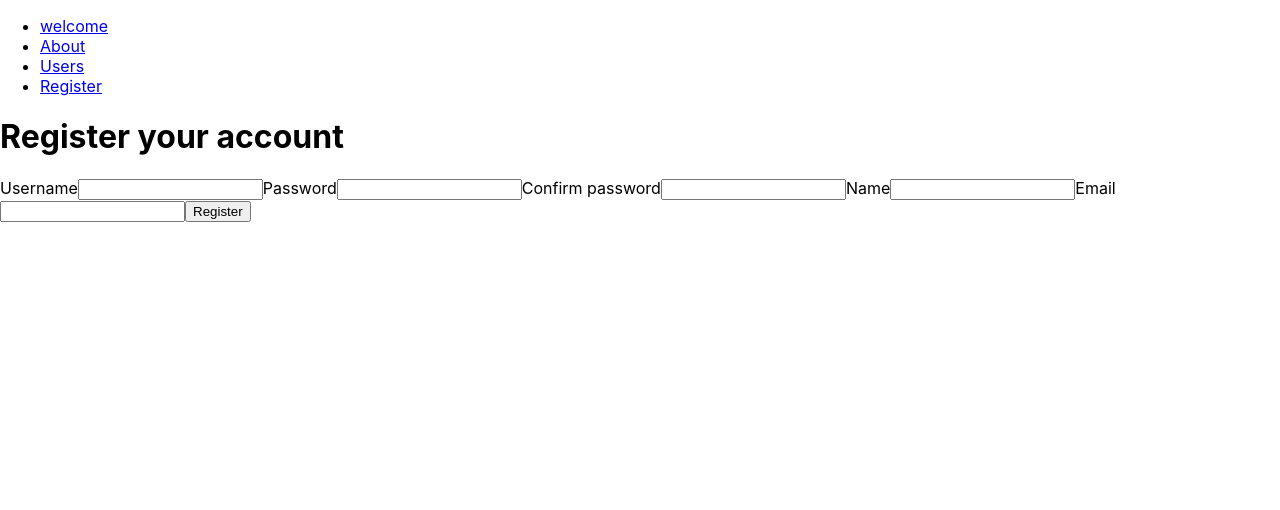
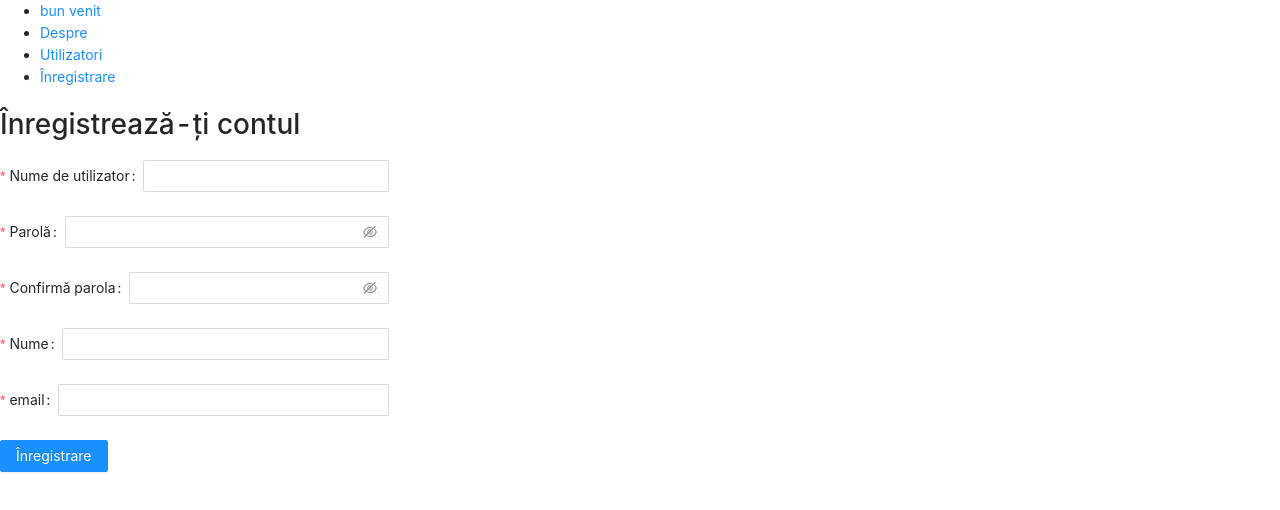
Before and after one commit to D2003ROB/CodeWell, a React (Create React App) app in the folder codewell-fe/: page /register in a window 1280 px wide. Shown: the top 510 px of the page. Built offline with nearby package versions, Linux system fonts and the light colour scheme.

Commit message:
Register component using ant.design

```diff
--- a/codewell-fe/package.json
+++ b/codewell-fe/package.json
@@ -6,6 +6,7 @@
     "@testing-library/jest-dom": "^4.2.4",
     "@testing-library/react": "^9.5.0",
     "@testing-library/user-event": "^7.2.1",
+    "antd": "^4.2.0",
     "i18next": "^19.4.4",
     "i18next-http-backend": "^1.0.8",
     "i18next-xhr-backend": "^3.2.2",
--- a/codewell-fe/public/locales/ro/translation.json
+++ b/codewell-fe/public/locales/ro/translation.json
@@ -2,10 +2,21 @@
   "About": "Despre",
   "Confirm password": "Confirmă parola",
   "Email": "Email",
+  "email": "email",
+  "Invalid email address!": "Adresă de email invalidă!",
   "Name": "Nume",
   "Password": "Parolă",
+  "Password must be at least 10 characters!":
+    "Parola trebuie să conțină minim 10 caractere",
+  "Please confirm your password!": "Te rog confirmă parola!",
+  "Please input your email!": "Te rog introdu emailul",
+  "Please input your name!": "Te rog introdu numele tău!",
+  "Please input your password!": "Te rog introdu o parolă!",
+  "Please input your username!": "Te rog introdu un nume de utilizator!",
   "Register": "Înregistrare",
   "Register your account": "Înregistrează-ți contul",
+  "The two passwords that you entered do not match!":
+    "Cele două parole pe care le-ai introdus nu coincid!",
   "Username": "Nume de utilizator",
   "Users": "Utilizatori",
   "welcome": "bun venit"
--- a/codewell-fe/src/App.css
+++ b/codewell-fe/src/App.css
@@ -1,3 +1,5 @@
+@import '~antd/dist/antd.css';
+
 .App {
   text-align: center;
 }
--- a/codewell-fe/src/App.js
+++ b/codewell-fe/src/App.js
@@ -7,7 +7,6 @@ import {
 import { useTranslation } from 'react-i18next';
 
 import React from 'react';
-import logo from './logo.svg';
 import './App.css';
 import Register from './User/Register';
 
--- a/codewell-fe/src/User/Register.js
+++ b/codewell-fe/src/User/Register.js
@@ -1,26 +1,109 @@
-import React, { Component } from 'react';
+import React from 'react';
 
 import { useTranslation } from 'react-i18next';
+import { Button, Form, Input, Row } from 'antd';
 
 function Register() {
   const { t } = useTranslation();
+  const [form] = Form.useForm();
+
+  const onFinish = values => {
+    console.log('Received values of form: ', values);
+  };
+
   return (
-    <div>
-      <h1>{t('Register your account')}</h1>
-      <form>
-        {t('Username')}
-        <input type="text"></input>
-        {t('Password')}
-        <input type="password"></input>
-        {t('Confirm password')}
-        <input type="password"></input>
-        {t('Name')}
-        <input type="text"></input>
-        {t('Email')}
-        <input type="text"></input>
-        <button>{t('Register')}</button>
-      </form>
-    </div>
+    <>
+      <Row>
+        <h1>{t('Register your account')}</h1>
+      </Row>
+      <Row>
+        <Form
+          form={form}
+          name="register"
+          onFinish={onFinish}
+        >
+          <Form.Item label={t('Username')} name="username"
+            rules={[
+              {
+                required: true,
+                message: t('Please input your username!'),
+              },
+            ]}
+          >
+            <Input />
+          </Form.Item>
+
+          <Form.Item
+            name="password"
+            label={t('Password')}
+            rules={[
+              {
+                min: 10,
+                required: true,
+                message: t('Password must be at least 10 characters!'),
+              },
+            ]}
+            hasFeedback
+          >
+            <Input.Password />
+          </Form.Item>
+
+          <Form.Item
+            name="confirm"
+            label={t('Confirm password')}
+            dependencies={['password']}
+            hasFeedback
+            rules={[
+              {
+                required: true,
+                message: t('Please confirm your password!'),
+              },
+              ({ getFieldValue }) => ({
+                validator(rule, value) {
+                  if (!value || getFieldValue('password') === value) {
+                    return Promise.resolve();
+                  }
+
+                  return Promise.reject(
+                    t('The two passwords that you entered do not match!')
+                  );
+                },
+              }),
+            ]}
+          >
+            <Input.Password />
+          </Form.Item>
+          <Form.Item label={t('Name')} name="name"
+            rules={[
+              {
+                required: true,
+                message: t('Please input your name!'),
+              },
+            ]}
+          >
+            <Input />
+          </Form.Item>
+              <Form.Item
+            name={t('email')}
+            label="email"
+            rules={[
+              {
+                type: 'email',
+                message: t('Invalid email address!'),
+              },
+              {
+                required: true,
+                message: t('Please input your email!'),
+              },
+            ]}
+          >
+            <Input />
+          </Form.Item>
+
+          <Button type="primary" htmlType="submit">{t('Register')}</Button>
+        </Form>
+      </Row>
+    </>
   );
 }
 
--- a/codewell-fe/src/i18n.js
+++ b/codewell-fe/src/i18n.js
@@ -12,7 +12,7 @@ i18n
   .init({
     debug: true,
 
-    lng: 'en',
+    lng: 'ro',
     fallbackLng: 'en',
     whitelist: ['en', 'ro'],
 
```
Also changed, not shown: 1 other file (tests, documents, lock files or other folders).
